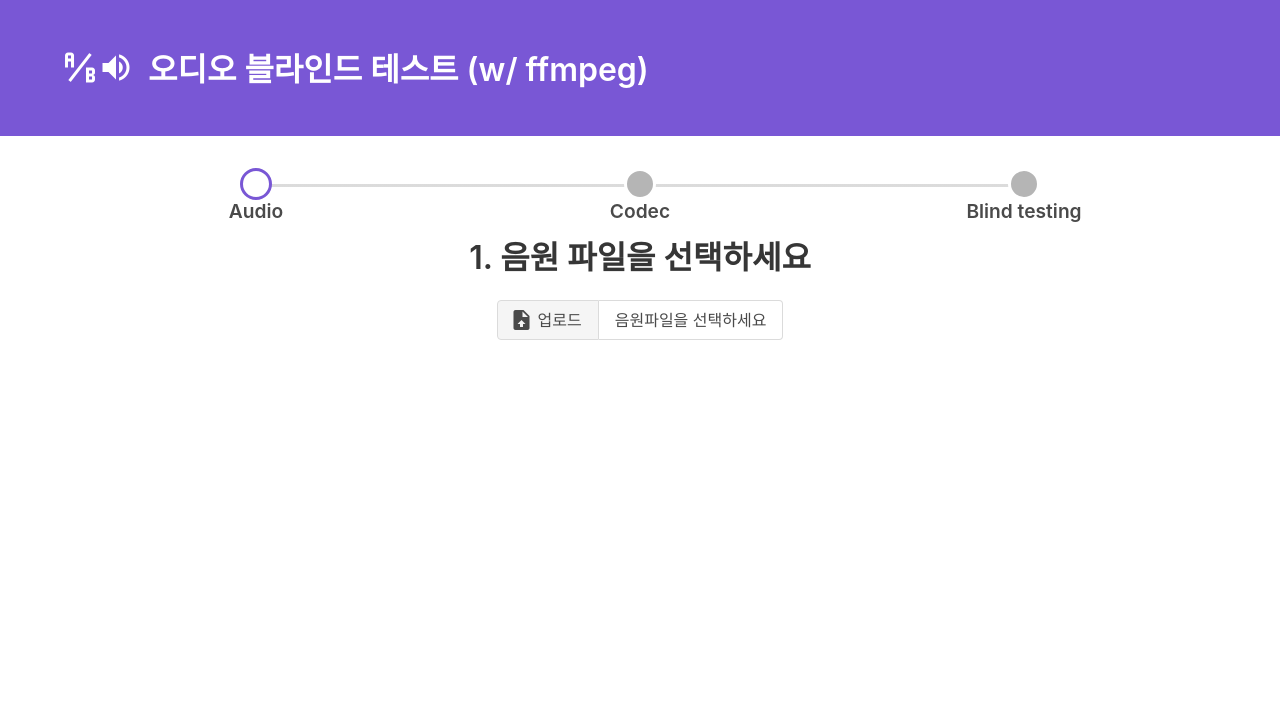
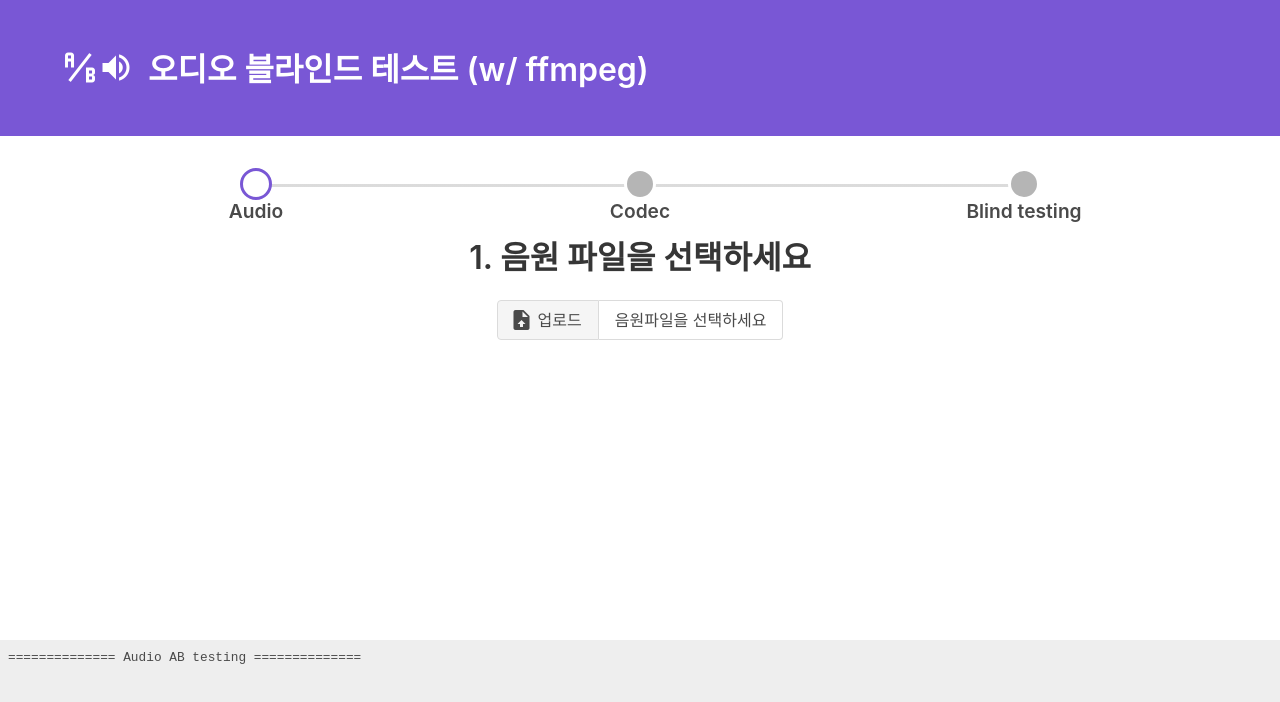
Before and after one commit to phu54321/audioAZtest, a Vue app: page / in a window 1280 px wide. Shown: the top 702 px of the page. Built offline with nearby package versions, Linux system fonts and the light colour scheme.

Commit message:
feat: ffmpeg log footer

```diff
--- a/package.json
+++ b/package.json
@@ -14,6 +14,7 @@
     "file-saver": "^2.0.2",
     "path": "^0.12.7",
     "vue": "^2.6.10",
+    "vue-chat-scroll": "^1.3.6",
     "vue-class-component": "^7.0.2",
     "vue-property-decorator": "^8.3.0"
   },
--- a/src/App.vue
+++ b/src/App.vue
@@ -82,6 +82,9 @@
                   :class='{"grid-bg-A": col === "A", "grid-bg-B": col === "B"}'
                 ) {{col}}
 
+  footer.log-footer
+    ul.log-box(v-chat-scroll='{always: false, smooth: true}')
+      li.log(v-for='message of messages') {{message}}
 </template>
 
 <script lang="ts">
@@ -92,6 +95,7 @@ import { createWorker } from './ffmpeg'
 import AudioPipelineList from './audioPipeline/list'
 import { FFmpegAudioPipeline, applyAudioPipeline } from './audioPipeline'
 import { saveAs } from 'file-saver'
+import logging from './logging'
 
 const STEP_AUDIO = 0
 const STEP_PIPELINE = 1
@@ -132,6 +136,9 @@ export default Vue.extend({
     }
   },
   computed: {
+    messages (): string[] {
+      return logging
+    },
     currentAudioTime (): number {
       this.recomputeTick  // eslint-disable-line
       if (!this.playingAudio) return 0
@@ -339,4 +346,20 @@ export default Vue.extend({
   background-color: #44ff00;
 }
 
+.log-footer {
+  position: fixed;
+  bottom: 0;
+  left: 0;
+  right: 0;
+  height: 10em;
+  background: #eee;
+  padding: .5em .5em 0 .5em;
+}
+
+.log-box {
+  max-height: 100%;
+  overflow: scroll;
+  font-size: .8em;
+  font-family: monospace;
+}
 </style>
--- a/src/ffmpeg/index.ts
+++ b/src/ffmpeg/index.ts
@@ -1,3 +1,5 @@
+import logging from '@/logging'
+
 const FFmpeg = require('./ffmpeg.min')
 
 interface FFmpegWorkerInterface {
@@ -13,8 +15,11 @@ export async function createWorker (): Promise<FFmpegWorkerInterface> {
   const worker = FFmpeg.createWorker({
     corePath: 'ffmpeg-core.js',
     workerPath: 'worker.min.js',
-    // eslint-disable-next-line
-    logger: (m: any) => console.log('message', m.message)
+    logger: (m: any) => {
+      // eslint-disable-next-line
+      console.log('message', m.message)
+      logging.push(m.message)
+    }
   })
   await worker.load()
   return worker
--- /dev/null
+++ b/src/logging.ts
@@ -0,0 +1,3 @@
+import Vue from 'vue'
+
+export default Vue.observable(['============== Audio AB testing =============='] as string[])
--- a/src/main.ts
+++ b/src/main.ts
@@ -1,11 +1,15 @@
 import Vue from 'vue'
 import App from './App.vue'
+
 import Buefy from 'buefy'
 import 'buefy/dist/buefy.css'
 import './spacing.scss'
 import '@mdi/font/css/materialdesignicons.min.css'
 
+const VueChatScroll = require('vue-chat-scroll')
+
 Vue.use(Buefy)
+Vue.use(VueChatScroll)
 
 Vue.config.productionTip = false
 
```
Also changed, not shown: 12 other files (tests, documents, lock files or other folders).
